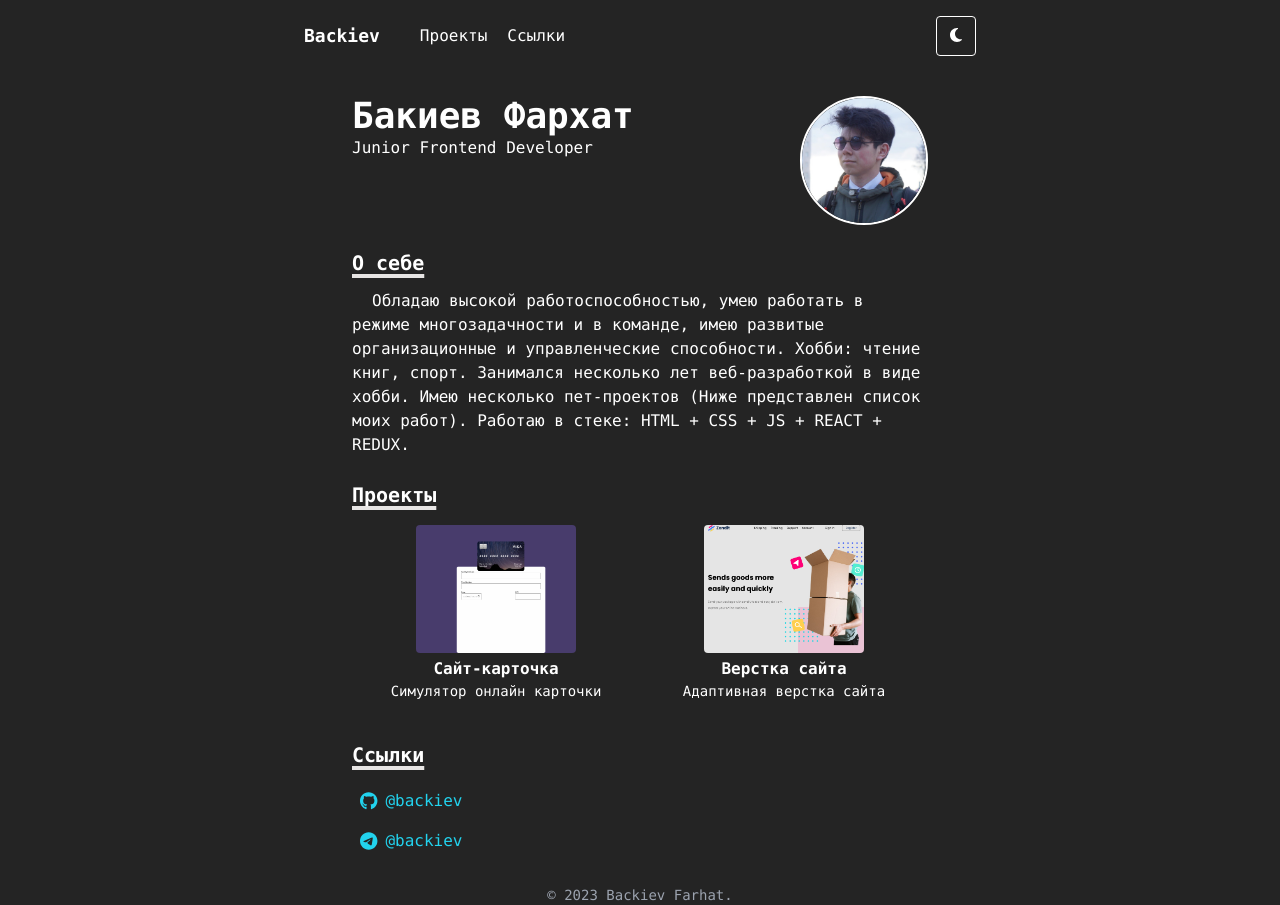
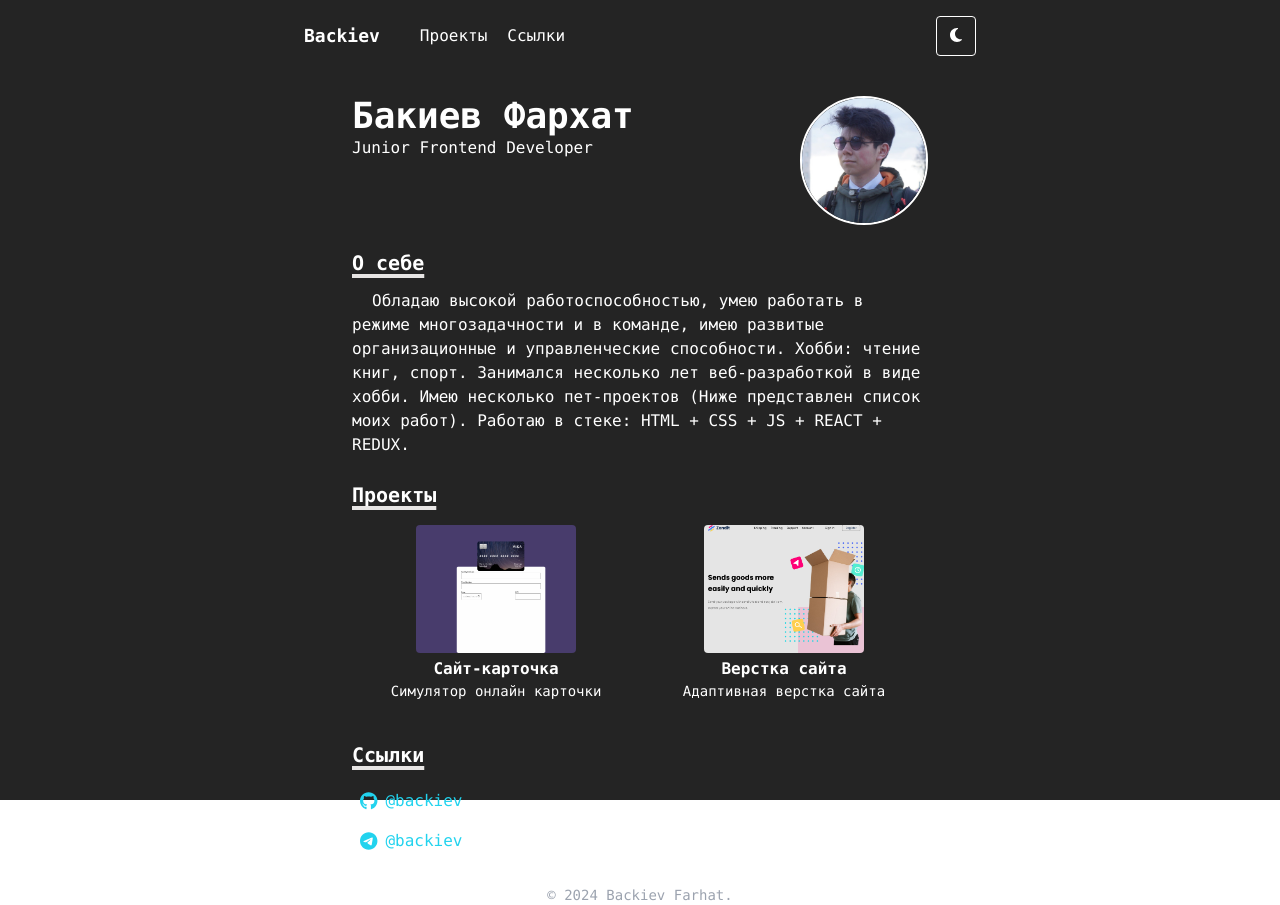
Before and after one commit to backiev/portf, a React (Vite) app: page / in a window 1280 px wide. Built offline with nearby package versions, Linux system fonts and the light colour scheme.

Commit message:
Fixed styles

```diff
--- a/src/App.jsx
+++ b/src/App.jsx
@@ -22,7 +22,8 @@
   return (
     <div className='font-mono scroll-smooth transition-all ' style={{
       backgroundColor: currentThemes[theme].backgroundColor,
-      color: currentThemes[theme].textColor}}>
+      color: currentThemes[theme].textColor,
+      height: "100vh"}}>
 
       {/* HEADER */}
       <Header setTheme={setTheme} theme={theme} currentTheme={currentThemes[theme]}></Header>
--- a/src/components/Footer.jsx
+++ b/src/components/Footer.jsx
@@ -2,8 +2,8 @@
 
 export const Footer = () => {
   return (
-    <footer className='text-center text-sm text-gray-400'>
-        © 2023 Backiev Farhat.
+    <footer className='text-center text-sm text-gray-400 mt-auto'>
+        © 2024 Backiev Farhat.
       </footer>
   )
 }
```
